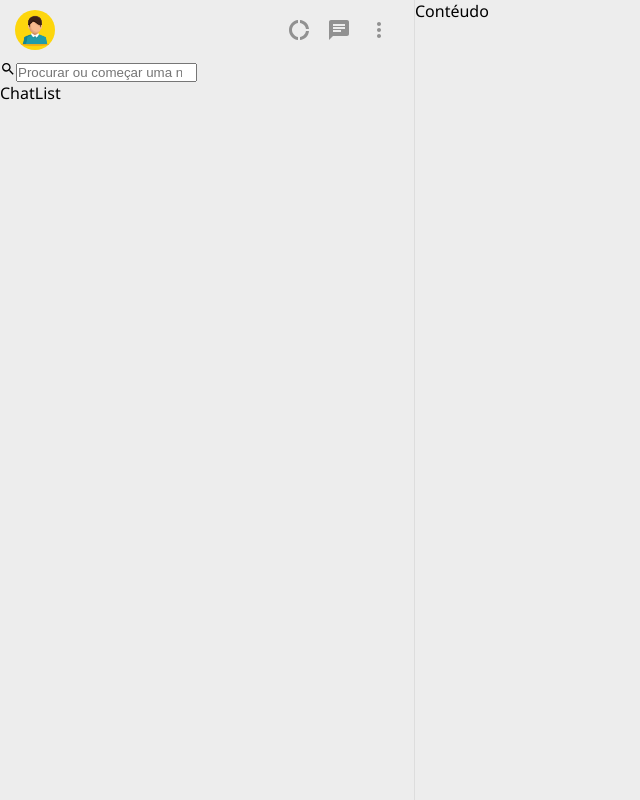
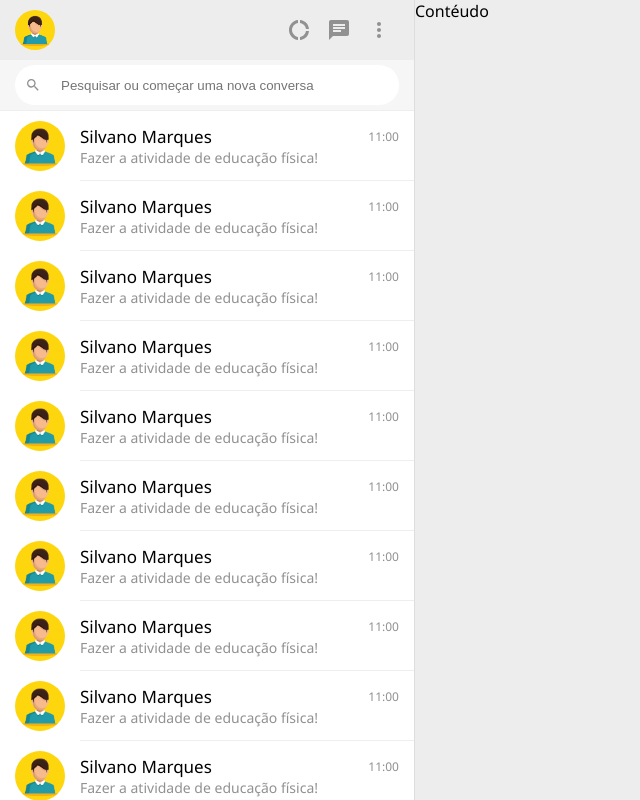
Before and after one commit to SilvanoGPM/sky-zap, a React (Create React App) app: page / in a window 1280 px wide. Shown: the whole page, without its empty margins (0-640 px from the left). Built offline with nearby package versions, Linux system fonts and the light colour scheme.

Commit message:
:lipstick: chat-list style created

```diff
--- a/src/App.tsx
+++ b/src/App.tsx
@@ -1,6 +1,7 @@
-import React from 'react';
+import React, { useState } from 'react';
 import { MdDonutLarge, MdChat, MdMoreVert, MdSearch } from 'react-icons/md';
 
+import ChatListItem from 'components/ChatListItem';
 import { GlobalStyle } from './globalStyles';
 import {
   Container,
@@ -9,11 +10,31 @@ import {
   Avatar,
   ButtonsGroup,
   IconButton,
+  SearchContainer,
   Search,
-  SearchInput,
+  Input,
+  ChatList,
 } from './styles';
 
 const App: React.FC = () => {
+  const [chatList, setChatList] = useState([
+    {},
+    {},
+    {},
+    {},
+    {},
+    {},
+    {},
+    {},
+    {},
+    {},
+    {},
+    {},
+    {},
+    {},
+    {},
+  ]);
+
   return (
     <>
       <GlobalStyle />
@@ -37,17 +58,23 @@ const App: React.FC = () => {
             </ButtonsGroup>
           </Header>
 
-          <Search>
-            <SearchInput>
+          <SearchContainer>
+            <Search>
               <MdSearch />
-              <input
+              <Input
                 type="search"
-                placeholder="Procurar ou começar uma nova conversa"
+                placeholder="Pesquisar ou começar uma nova conversa"
               />
-            </SearchInput>
-          </Search>
+            </Search>
+          </SearchContainer>
 
-          <div>ChatList</div>
+          <ChatList>
+            {chatList.map(() => (
+              <li key={Date.now()}>
+                <ChatListItem />
+              </li>
+            ))}
+          </ChatList>
         </Sidebar>
         <div>Contéudo</div>
       </Container>
--- /dev/null
+++ b/src/components/ChatListItem/index.tsx
@@ -0,0 +1,31 @@
+import React from 'react';
+import {
+  Avatar,
+  Container,
+  LastMessage,
+  LastMessageDate,
+  Line,
+  Lines,
+  Name,
+} from './styles';
+
+const ChatListItem: React.FC = () => {
+  return (
+    <Container>
+      <Avatar src="images/avatar.jpg" alt="Avatar" />
+      <Lines>
+        <Line>
+          <Name>Silvano Marques</Name>
+          <LastMessageDate>11:00</LastMessageDate>
+        </Line>
+        <Line>
+          <LastMessage>
+            <p>Fazer a atividade de educação física!</p>
+          </LastMessage>
+        </Line>
+      </Lines>
+    </Container>
+  );
+};
+
+export default ChatListItem;
--- /dev/null
+++ b/src/components/ChatListItem/styles.ts
@@ -0,0 +1,63 @@
+import styled from 'styled-components';
+
+export const Container = styled.div`
+  display: flex;
+  cursor: pointer;
+  align-items: center;
+  height: 70px;
+
+  &:hover {
+    background-color: var(--white-100);
+  }
+`;
+
+export const Avatar = styled.img`
+  width: 50px;
+  height: 50px;
+  border-radius: 50%;
+  margin-left: 15px;
+`;
+
+export const Lines = styled.div`
+  flex: 1;
+  display: flex;
+  flex-direction: column;
+  justify-content: center;
+  border-bottom: 1px solid var(--white-200);
+  padding-right: 15px;
+  margin-left: 15px;
+  flex-wrap: wrap;
+  min-width: 0;
+  height: 100%;
+`;
+
+export const Line = styled.div`
+  display: flex;
+  justify-content: space-between;
+  align-items: center;
+  width: 100%;
+`;
+
+export const Name = styled.div`
+  font-size: 17px;
+  color: var(--black);
+`;
+
+export const LastMessageDate = styled.div`
+  font-size: 12px;
+  color: var(--gray-dark);
+`;
+
+export const LastMessage = styled.div`
+  font-size: 14px;
+  color: var(--gray-dark);
+  display: flex;
+  width: 100%;
+
+  p {
+    overflow: hidden;
+    white-space: nowrap;
+    text-overflow: ellipsis;
+    width: 100%;
+  }
+`;
--- a/src/globalStyles.ts
+++ b/src/globalStyles.ts
@@ -2,15 +2,19 @@ import { createGlobalStyle } from 'styled-components';
 
 export const GlobalStyle = createGlobalStyle`
   :root {
-    --white:       #ece5dd;
+    --white:       #ffffff;
+    --white-100:   #f6f6f6;
+    --white-200:   #eeeeee;
+    --white-300:   #ece5dd;
+    --white-400:   #ededed;
     --gray:        #dddddd;
-    --gray-medium: #f6f6f6;
     --gray-dark:   #919191;
     --blue:        #34b7f1;
     --green-100:   #dcf8c6;
     --green-200:   #25d366;
     --green-300:   #128c7e;
     --green-400:   #075e54;
+    --black:       #000000;
   }
 
   *,
@@ -22,7 +26,7 @@ export const GlobalStyle = createGlobalStyle`
   }
 
   body {
-    background-color: var(--white);
+    background-color: var(--white-300);
     font-family: 'Segoe UI', Helvetica Neue, Helvetica, Lucida Grande, Arial;
   }
 
--- a/src/styles.ts
+++ b/src/styles.ts
@@ -1,7 +1,7 @@
 import styled from 'styled-components';
 
 export const Container = styled.div`
-  background-color: #ededed;
+  background-color: var(--white-400);
   display: flex;
   height: 100vh;
 `;
@@ -46,7 +46,45 @@ export const IconButton = styled.div`
   cursor: pointer;
 `;
 
-export const Search = styled.div``;
-export const SearchInput = styled.div``;
+export const SearchContainer = styled.div`
+  background-color: var(--white-100);
+  border-bottom: 1px solid var(--white-200);
+  padding: 5px 15px;
+`;
+
+export const Search = styled.div`
+  background-color: var(--white);
+  color: var(--gray-dark);
+  border-radius: 20px;
+  display: flex;
+  align-items: center;
+  padding: 0 10px;
+  height: 40px;
+`;
+
+export const Input = styled.input`
+  flex: 1;
+  border: none;
+  outline: none;
+  background-color: transparent;
+  margin-left: 20px;
+`;
+
+export const ChatList = styled.ul`
+  --scrollbar-color: rgba(0, 0, 0, 0.2);
+  flex: 1;
+  background-color: var(--white);
+  overflow-y: auto;
+  scrollbar-color: var(--scrollbar-color) var(--scrollbar-color);
+
+  &::-webkit-scrollbar {
+    width: 6px;
+    height: 6px;
+  }
+
+  &::-webkit-scrollbar-thumb {
+    background-color: var(--scrollbar-color);
+  }
+`;
 
 export const ContentArea = styled.div``;
```
